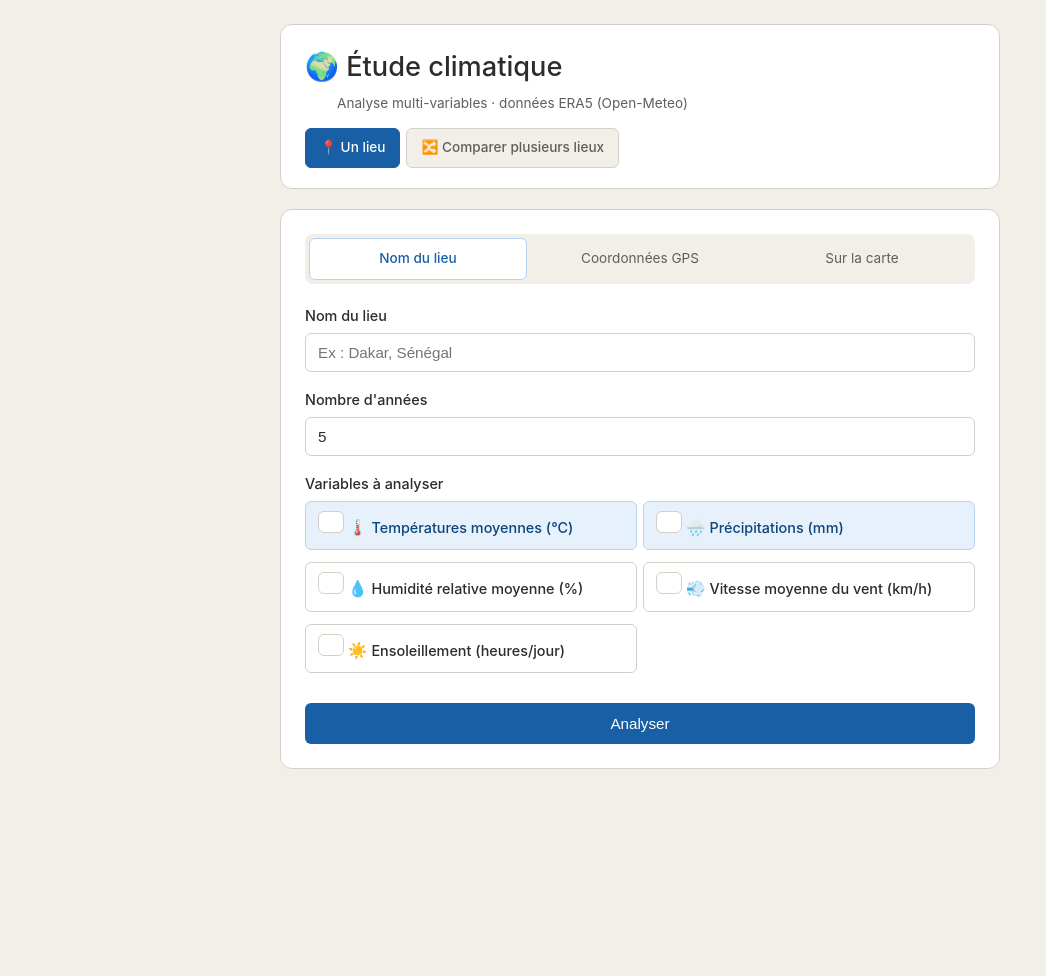
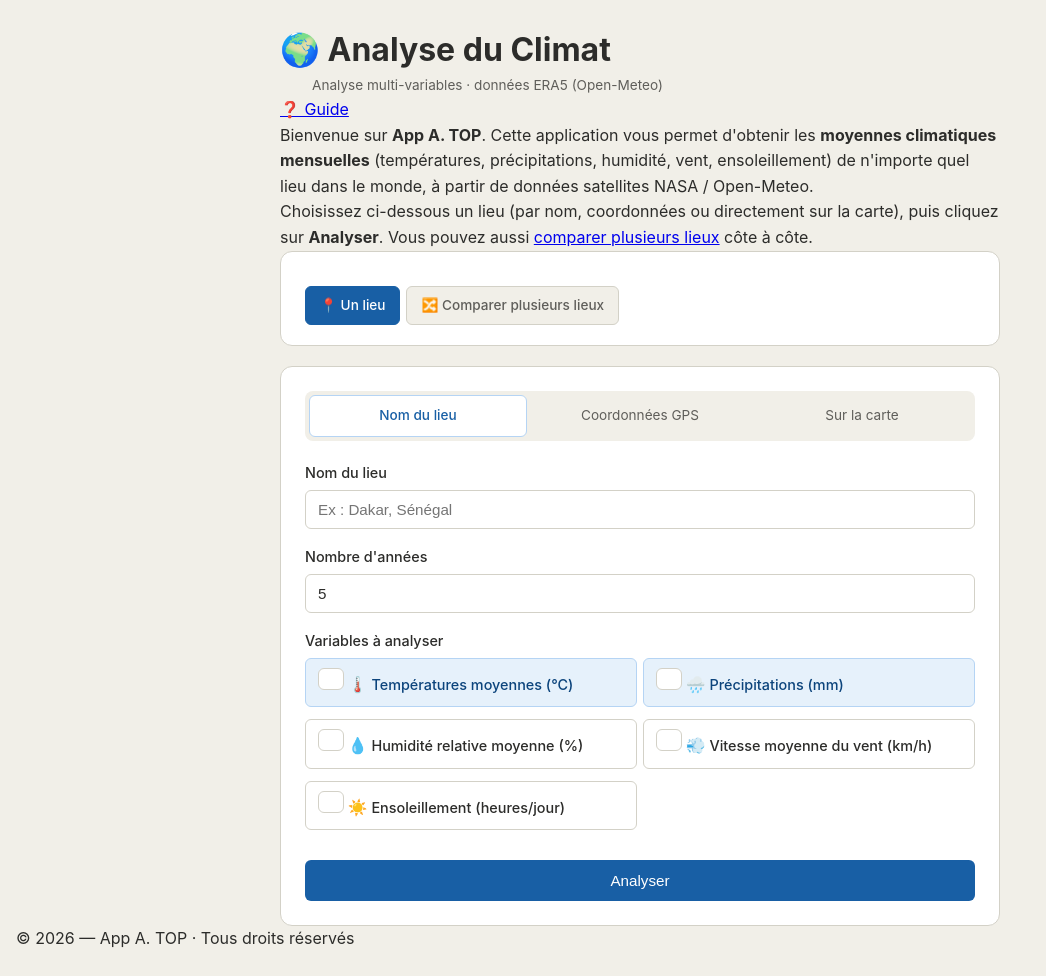
Before and after one commit to Amadou-Koto/AppTOP-climat, a Flask app: page / in a window 1280 px wide. Shown: the whole page, without its empty margins (0-1046 px from the left). Before the commit the page ends 769 px from the top, so only its background shows below. Run offline with Flask 3, Linux system fonts and the light colour scheme.

Commit message:
Update index.html

```diff
--- a/templates/index.html
+++ b/templates/index.html
@@ -3,7 +3,7 @@
 <head>
     <meta charset="UTF-8">
     <meta name="viewport" content="width=device-width, initial-scale=1.0">
-    <title>Étude climatique</title>
+    <title>Analyse du Climat — App A. TOP</title>
     <link rel="stylesheet" href="{{ url_for('static', filename='style.css') }}">
 
     <link rel="stylesheet"
@@ -14,9 +14,32 @@
 </head>
 <body>
     <div class="container">
+
+        <!-- ===== Bandeau d'accueil coloré ===== -->
+        <div class="bandeau-accueil">
+            <h1>🌍 Analyse du Climat</h1>
+            <p class="subtitle">Analyse multi-variables · données ERA5 (Open-Meteo)</p>
+            <div class="header-actions">
+                <a href="/guide" class="btn-guide">❓ Guide</a>
+            </div>
+        </div>
+
+        <!-- ===== Encart de bienvenue ===== -->
+        <div class="encart-bienvenue">
+            <p>
+                Bienvenue sur <strong>App A. TOP</strong>. Cette application vous permet
+                d'obtenir les <strong>moyennes climatiques mensuelles</strong> (températures,
+                précipitations, humidité, vent, ensoleillement) de n'importe quel lieu dans
+                le monde, à partir de données satellites NASA / Open-Meteo.
+            </p>
+            <p>
+                Choisissez ci-dessous un lieu (par nom, coordonnées ou directement sur la carte),
+                puis cliquez sur <strong>Analyser</strong>. Vous pouvez aussi
+                <a href="/comparer">comparer plusieurs lieux</a> côte à côte.
+            </p>
+        </div>
+
         <header>
-            <h1>🌍 Étude climatique</h1>
-            <p class="subtitle">Analyse multi-variables · données ERA5 (Open-Meteo)</p>
             <div class="mode-switch">
                 <a href="/" class="mode-btn active">📍 Un lieu</a>
                 <a href="/comparer" class="mode-btn">🔀 Comparer plusieurs lieux</a>
@@ -102,6 +125,11 @@
             <button type="submit">Analyser</button>
         </form>
     </div>
+
+    <!-- ===== Footer copyright ===== -->
+    <footer class="app-footer">
+        © 2026 — App A. TOP · Tous droits réservés
+    </footer>
 
     <script>
         // Bascule entre les trois modes
```
